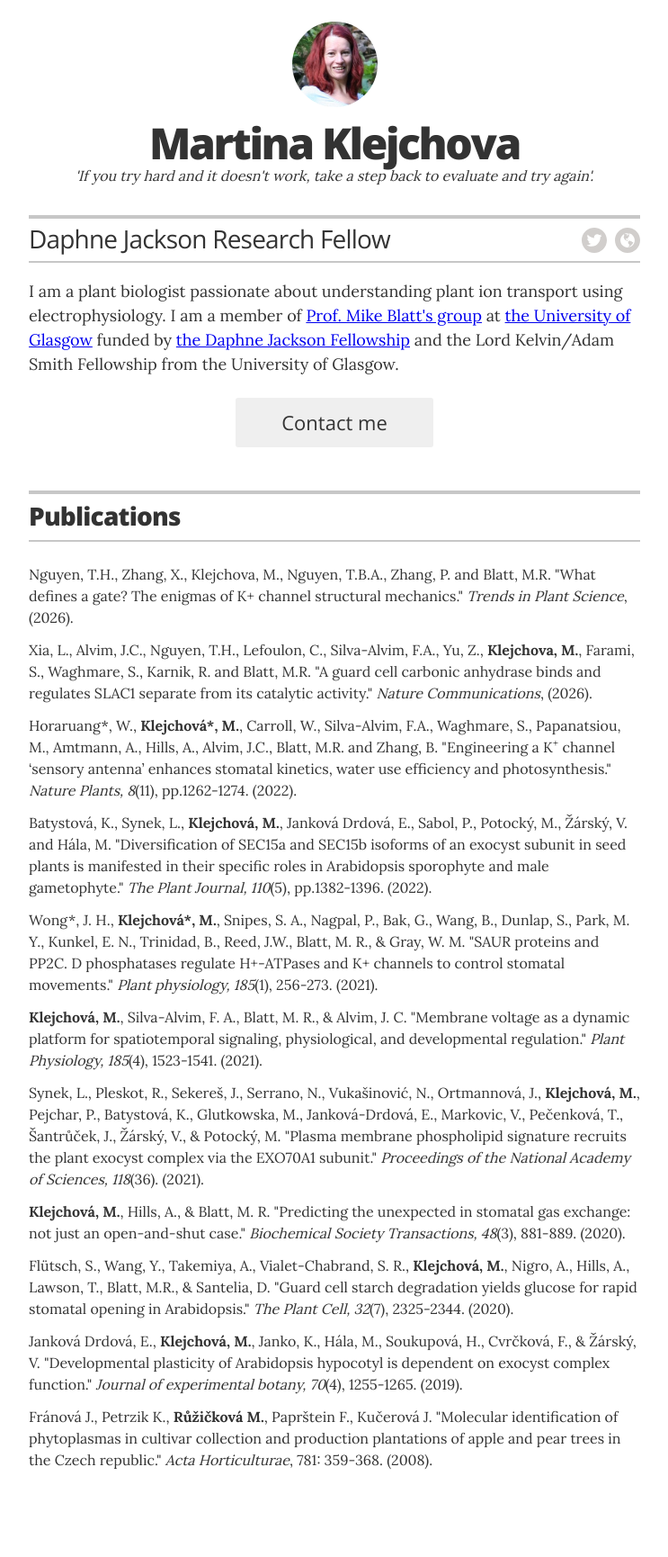
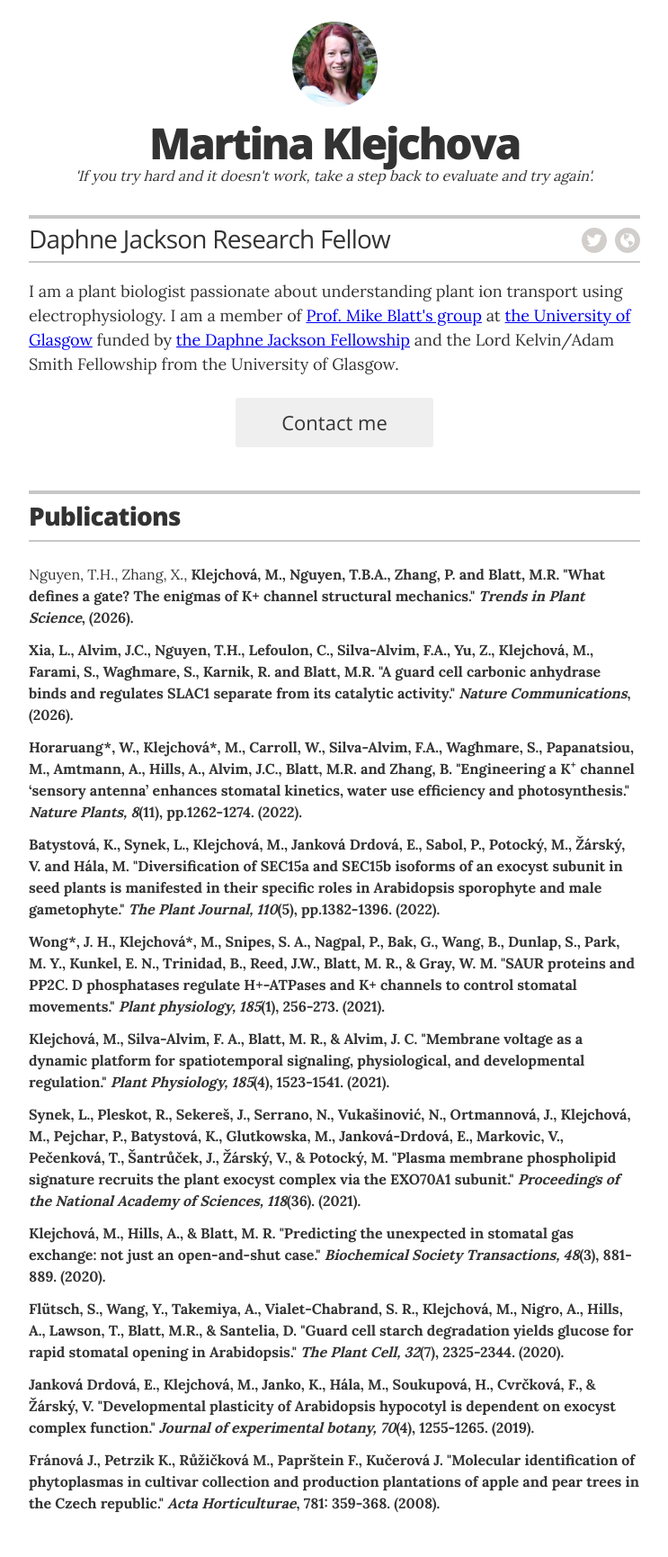
Before and after one commit to martinaklejchova/martinaklejchova.github.io, a Jekyll site: the page built from index.html, in a window 1280 px wide. Shown: the whole page at 90% size, without its empty margins (268-1011 px from the left). Built offline with Jekyll 4.4.1, drawn with Linux system fonts in a browser that asks for light colours; before the commit the page ends 1682 px from its top, so only the background shows below that.

Commit message:
Update papers.yml

```diff
--- a/_data/papers.yml
+++ b/_data/papers.yml
@@ -1,8 +1,8 @@
-- authors: "Nguyen, T.H., Zhang, X., Klejchova, M., Nguyen, T.B.A., Zhang, P. and Blatt, M.R."
+- authors: "Nguyen, T.H., Zhang, X., <strong>Klejchová, M.<strong>, Nguyen, T.B.A., Zhang, P. and Blatt, M.R."
   title: "What defines a gate? The enigmas of K+ channel structural mechanics."
   venue: "<em>Trends in Plant Science</em>, (2026)."
 
-- authors: "Xia, L., Alvim, J.C., Nguyen, T.H., Lefoulon, C., Silva-Alvim, F.A., Yu, Z., <strong>Klejchova, M.</strong>, Farami, S., Waghmare, S., Karnik, R. and Blatt, M.R."
+- authors: "Xia, L., Alvim, J.C., Nguyen, T.H., Lefoulon, C., Silva-Alvim, F.A., Yu, Z., <strong>Klejchová, M.</strong>, Farami, S., Waghmare, S., Karnik, R. and Blatt, M.R."
   title: "A guard cell carbonic anhydrase binds and regulates SLAC1 separate from its catalytic activity."
   venue: "<em>Nature Communications</em>, (2026)."
 
```
